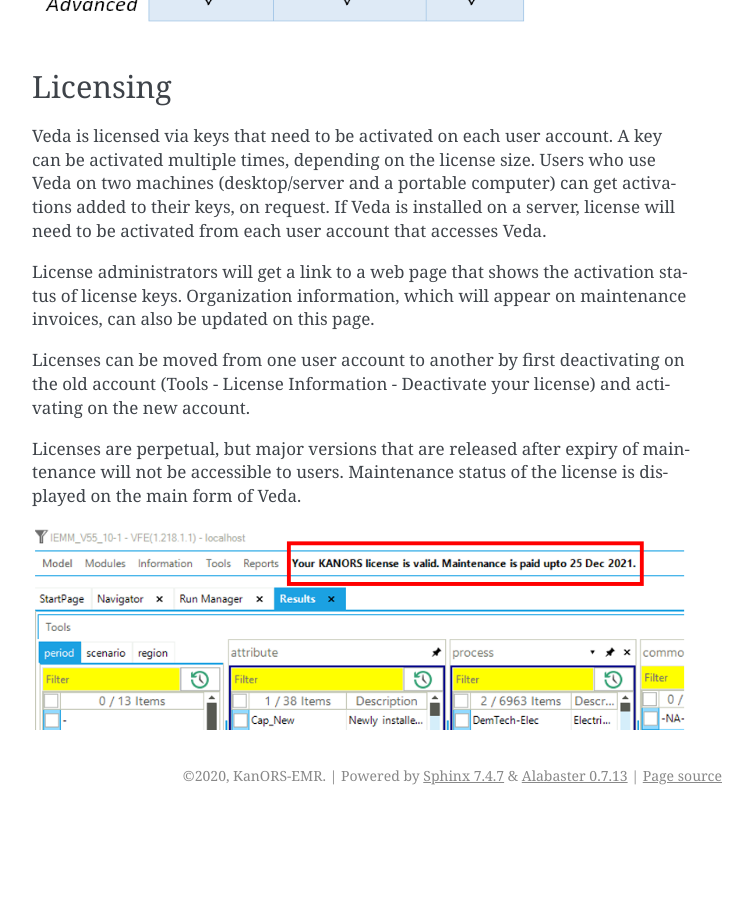
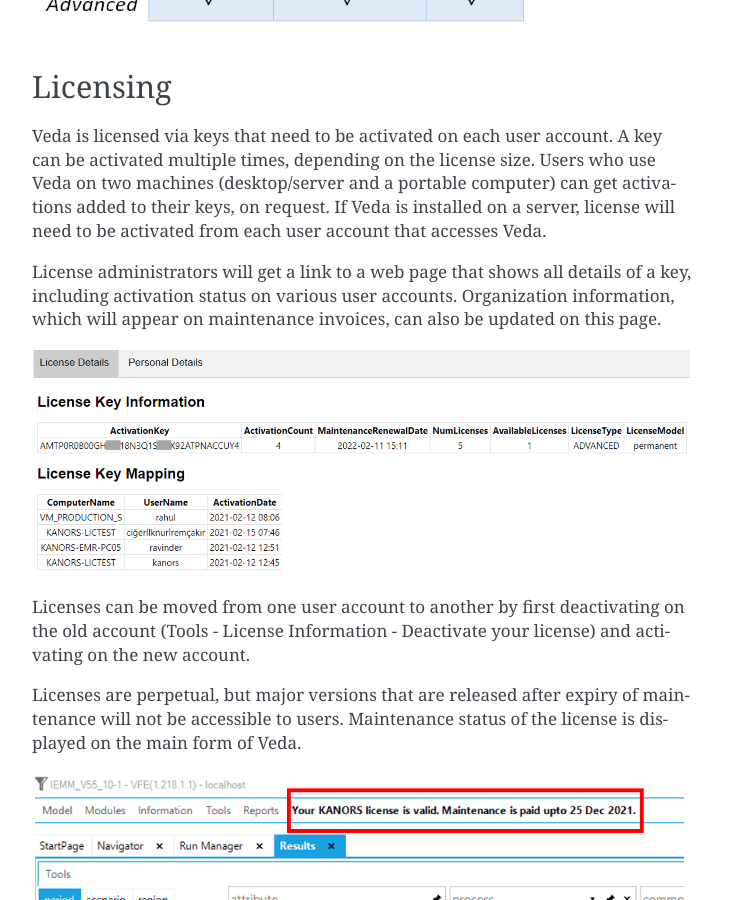
Before and after one commit to kanors-emr/Veda-documentation, a Sphinx documentation site: the page built from docs/source/pages/introduction.rst, in a window 1280 px wide and 900 px high, scrolled down 5126 px. Shown: the whole window, without its empty margins (388-1140 px from the left). Built offline with Sphinx 7.4.7, drawn with Linux system fonts in a browser that asks for light colours; before the commit the page ends 5941 px from its top, so only the background shows below that.

Commit message:
license info image

```diff
--- a/docs/source/pages/introduction.rst
+++ b/docs/source/pages/introduction.rst
@@ -105,7 +105,11 @@
 Veda is licensed via keys that need to be activated on each user account. A key can be activated multiple times, depending on the license size. Users who use Veda on two machines (desktop/server and
 a portable computer) can get activations added to their keys, on request. If Veda is installed on a server, license will need to be activated from each user account that accesses Veda.
 
-License administrators will get a link to a web page that shows the activation status of license keys. Organization information, which will appear on maintenance invoices, can also be updated on this page.
+License administrators will get a link to a web page that shows all details of a key, including activation status on various user accounts.
+Organization information, which will appear on maintenance invoices, can also be updated on this page.
+
+.. image:: images/lickey_information.PNG
+   :width: 700
 
 Licenses can be moved from one user account to another by first deactivating on the old account (Tools - License Information - Deactivate your license) and activating on the new account.
 
```
Also changed, not shown: docs/source/pages/images/lickey_information.PNG (added).
